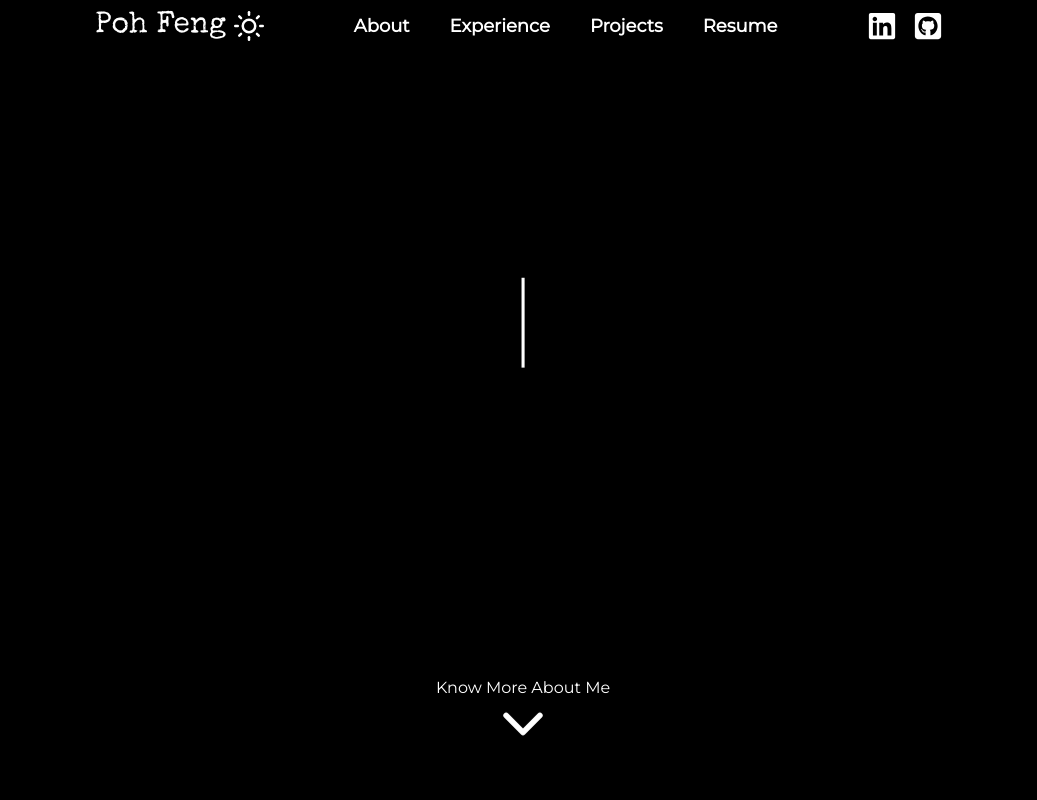
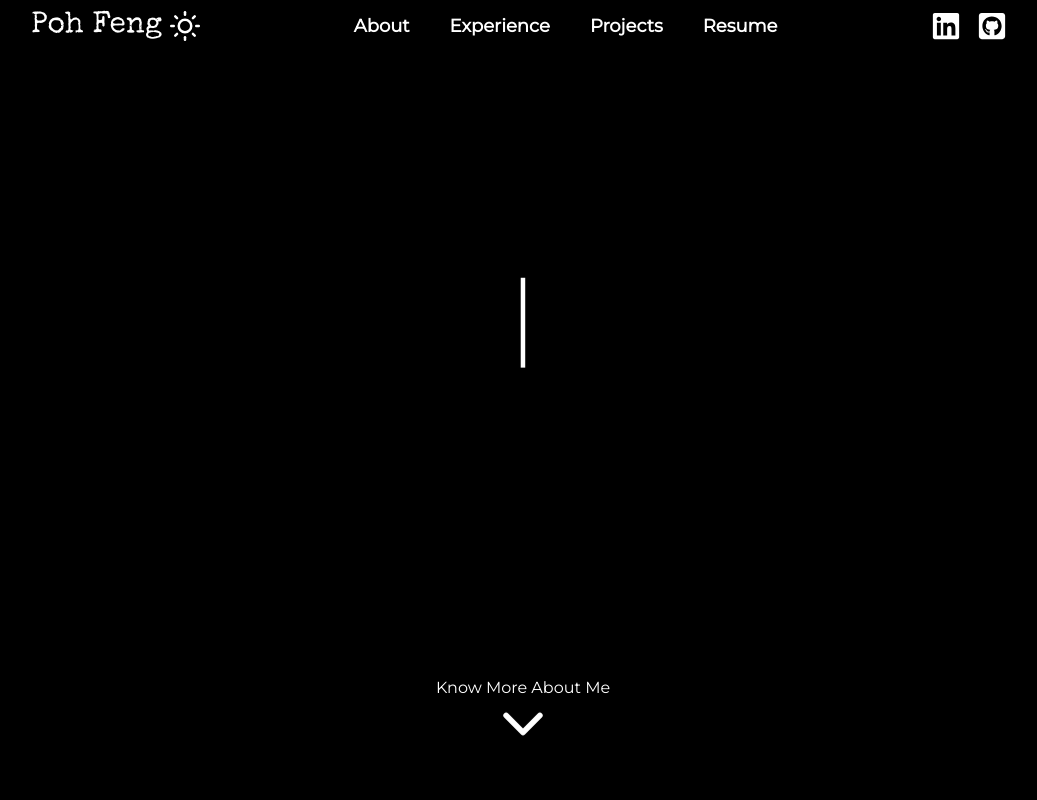
Before and after one commit to pohfeng/portfolio-site, a Next.js app: page / in a window 1280 px wide. Shown: the top 800 px of the page, without its empty margins (117-1154 px from the left). Built offline with nearby package versions, Linux system fonts and the light colour scheme.

Commit message:
styling adjustment

```diff
--- a/components/Layout/MainNavigation.js
+++ b/components/Layout/MainNavigation.js
@@ -39,9 +39,9 @@ const MainNavigation = () => {
 
   return (
     <header className="fixed z-10 flex justify-center w-full bg-white dark:bg-black bg-opacity-90">
-      <div className="flex flex-col  w-full text-center grow-[1] md:max-w-4xl md:flex-row">
+      <div className="flex flex-col  w-full text-center grow-[1] md:max-w-5xl md:flex-row">
         <div className="flex justify-between w-full px-5 pt-1">
-          <div className="flex items-center text-3xl font-special-elite ">
+          <div className="flex items-center text-3xl font-special-elite">
             <Link href="/">Poh Feng</Link>
             {mounted && theme === 'dark' && lightThemeToggleBtn}
             {mounted && theme === 'light' && darkThemeToggleBtn}
--- a/styles/globals.css
+++ b/styles/globals.css
@@ -13,7 +13,7 @@ body {
   background: #fff;
   font-family: Montserrat, -apple-system, BlinkMacSystemFont, Segoe UI, Roboto,
     Oxygen, Ubuntu, Cantarell, Fira Sans, Droid Sans, Helvetica Neue, sans-serif;
-  font-weight: 200;
+  font-weight: 300;
 }
 
 [data-theme='dark'],
```
